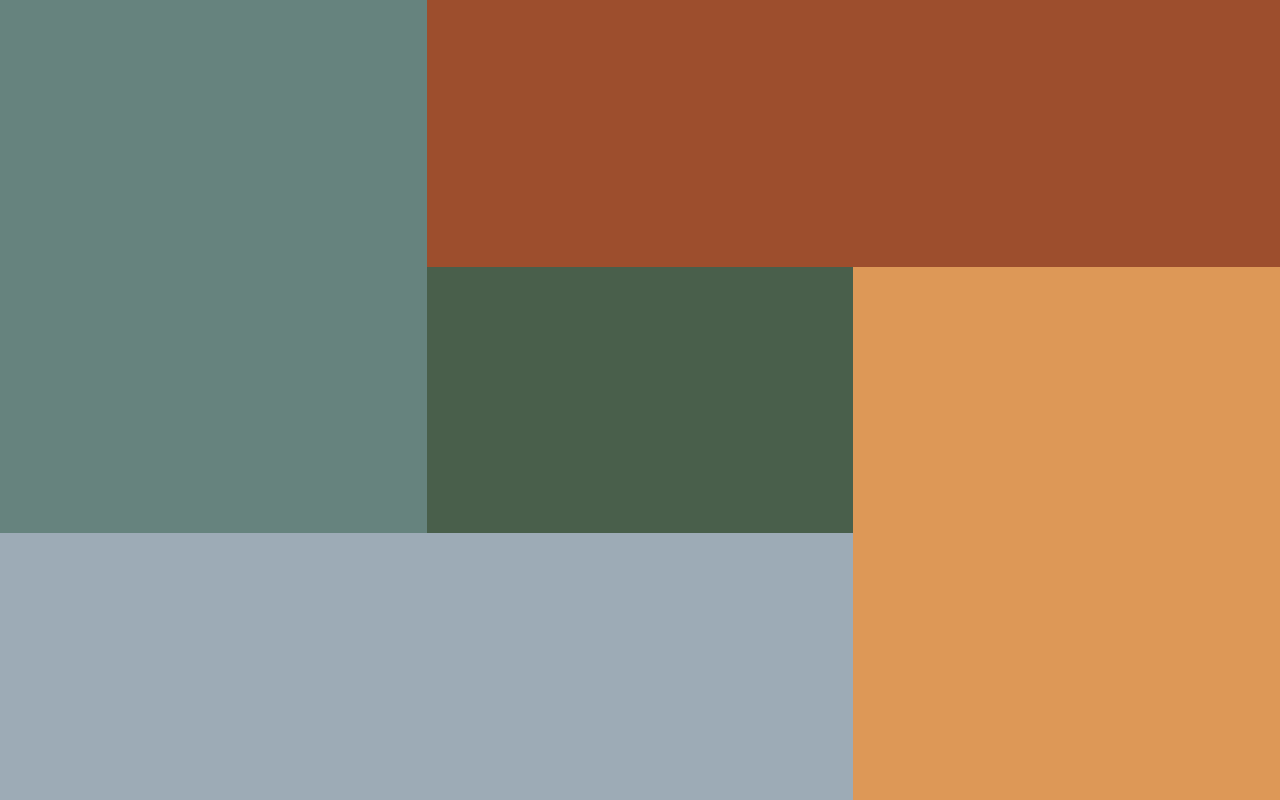
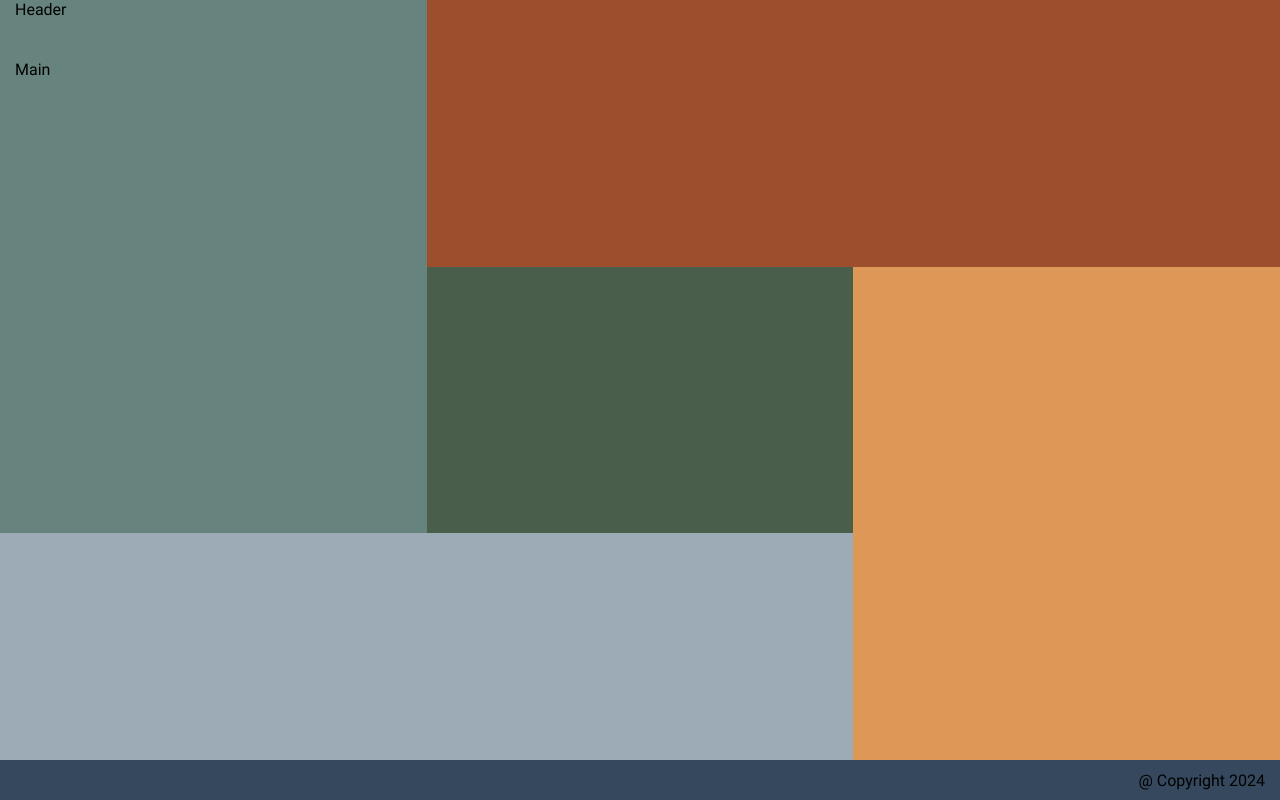
Before and after one commit to kazrias/quantori-task, a React (Vite) app: page / in a window 1280 px wide. Built offline with nearby package versions, Linux system fonts and the light colour scheme.

Commit message:
Add fonts, header, main and footer

```diff
--- a/src/App.css
+++ b/src/App.css
@@ -1,5 +1,20 @@
-*{
+@import url(./assets/fonts/fonts.css);
+
+* {
   box-sizing: border-box;
   padding: 0;
   margin: 0;
 }
+
+.app {
+  display: flex;
+  flex-direction: column;
+  min-height: 100vh;
+  font-family: 'Roboto', sans-serif;
+}
+
+.container {
+  max-width: 1400px;
+  padding: 0 15px;
+  margin: 0 auto;
+}
--- a/src/App.jsx
+++ b/src/App.jsx
@@ -1,10 +1,16 @@
 import './App.css'
+import { Header } from './components/header/Header'
+import { Main } from './components/main/Main'
+import { Footer } from './components/footer/Footer'
 import { Background } from './components/background/Background'
 function App() {
   return (
-    <>
+    <div className='app'>
+      <Header />
+      <Main />
+      <Footer />
       <Background />
-    </>
+    </div>
   )
 }
 
--- /dev/null
+++ b/src/assets/fonts/fonts.css
@@ -0,0 +1,8 @@
+@font-face {
+  font-family: 'Roboto';
+  src: url('./Roboto-Regular.woff2') format('woff2'),
+    url('./Roboto-Regular.woff') format('woff');
+  font-weight: normal;
+  font-style: normal;
+  font-display: swap;
+}
--- a/src/components/background/Background.jsx
+++ b/src/components/background/Background.jsx
@@ -7,6 +7,12 @@ export const Background = () => {
       <div className="background__box"></div>
       <div className="background__box"></div>
       <div className="background__box"></div>
+      <header></header>
+      <main>
+        <div className="content"></div>
+        <div className="background"></div>
+      </main>
+      <footer></footer>
     </div>
   )
 }
--- a/src/components/background/Background.scss
+++ b/src/components/background/Background.scss
@@ -1,8 +1,8 @@
 .background {
   width: 100%;
   height: 100%;
-  position: absolute;
-  z-index: 0;
+  position: fixed;
+  z-index: -1;
   display: grid;
   grid-template-columns: 1fr 1fr 1fr;
   grid-template-rows: 1fr 1fr 1fr;
--- /dev/null
+++ b/src/components/footer/Footer.jsx
@@ -0,0 +1,6 @@
+import './Footer.scss'
+export const Footer = () => {
+  return (
+    <footer><div className="container container--footer">@ Copyright 2024</div></footer>
+  )
+}
--- /dev/null
+++ b/src/components/footer/Footer.scss
@@ -0,0 +1,11 @@
+footer{
+  background-color: #36485e;
+}
+.container--footer{
+  height: 40px;
+
+  display: flex;
+  align-items: center;
+  text-align: right;
+  justify-content: flex-end;
+}
--- /dev/null
+++ b/src/components/header/Header.jsx
@@ -0,0 +1,9 @@
+import './Header.scss'
+
+export const Header = () => {
+  return (
+    <header className='header'>
+      <div className='container'>Header</div>
+    </header>
+  )
+}
--- /dev/null
+++ b/src/components/header/Header.scss
@@ -0,0 +1,3 @@
+.header{
+  height: 60px;
+}
--- /dev/null
+++ b/src/components/main/Main.jsx
@@ -0,0 +1,10 @@
+import './Main.scss'
+import { Background } from '../background/Background'
+export const Main = () => {
+  return (
+    <>
+      <div className='main'><div className="container">Main</div></div>
+
+    </>
+  )
+}
--- /dev/null
+++ b/src/components/main/Main.scss
@@ -0,0 +1,4 @@
+.main{
+  flex: 1;
+  position: relative;
+}
```
Also changed, not shown: src/assets/fonts/Roboto-Regular.woff (added), src/assets/fonts/Roboto-Regular.woff2 (added).
